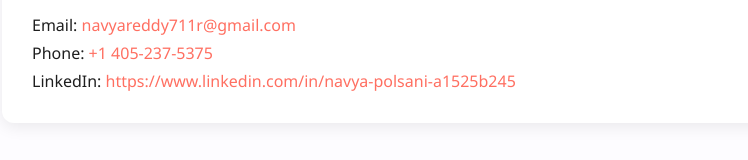
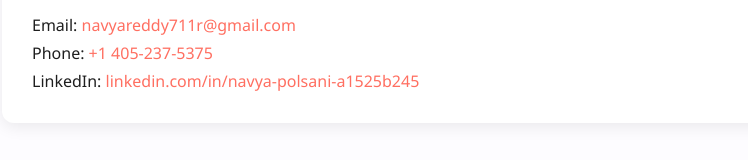
Before and after one commit to Navya-Polsani/portfolio, a plain HTML site: page index.html in a window 1280 px wide. Shown: the part 2343-2503 px from the top of the page, without its empty margins (88-836 px from the left). Drawn offline with Linux system fonts and the light colour scheme.

Commit message:
Update index.html

```diff
--- a/index.html
+++ b/index.html
@@ -74,7 +74,7 @@
     <section class="contact"><h2>Contact</h2>
       <p>Email: <a href="mailto:navyareddy711r@gmail.com">navyareddy711r@gmail.com</a></p>
       <p>Phone: <a href="tel:+14052375375">+1 405-237-5375</a></p>
-      <p>LinkedIn: <a href="www.linkedin.com/in/navya-polsani-a1525b245" target="_blank">https://www.linkedin.com/in/navya-polsani-a1525b245</a></p>
+      <p>LinkedIn: <a href="https://www.linkedin.com/in/navya-polsani-a1525b245/" target="_blank">linkedin.com/in/navya-polsani-a1525b245</a></p>
     </section>
   </main>
 </body>
```
